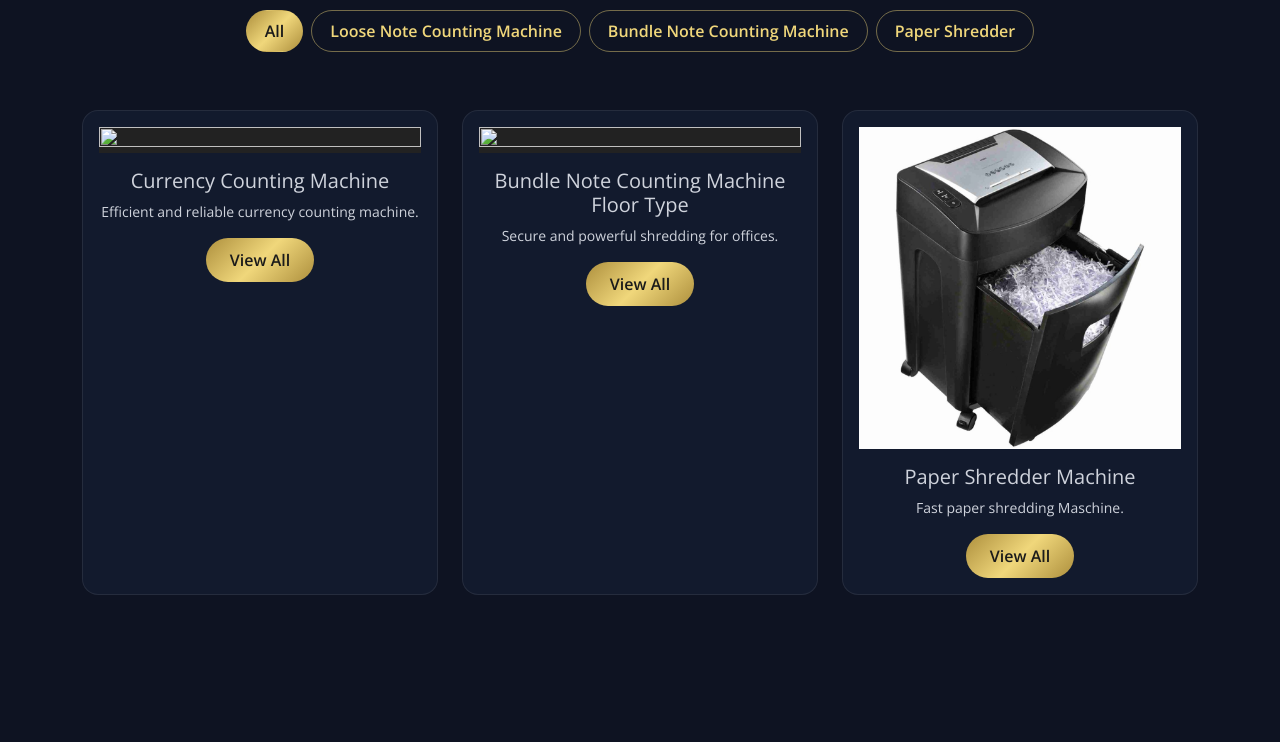
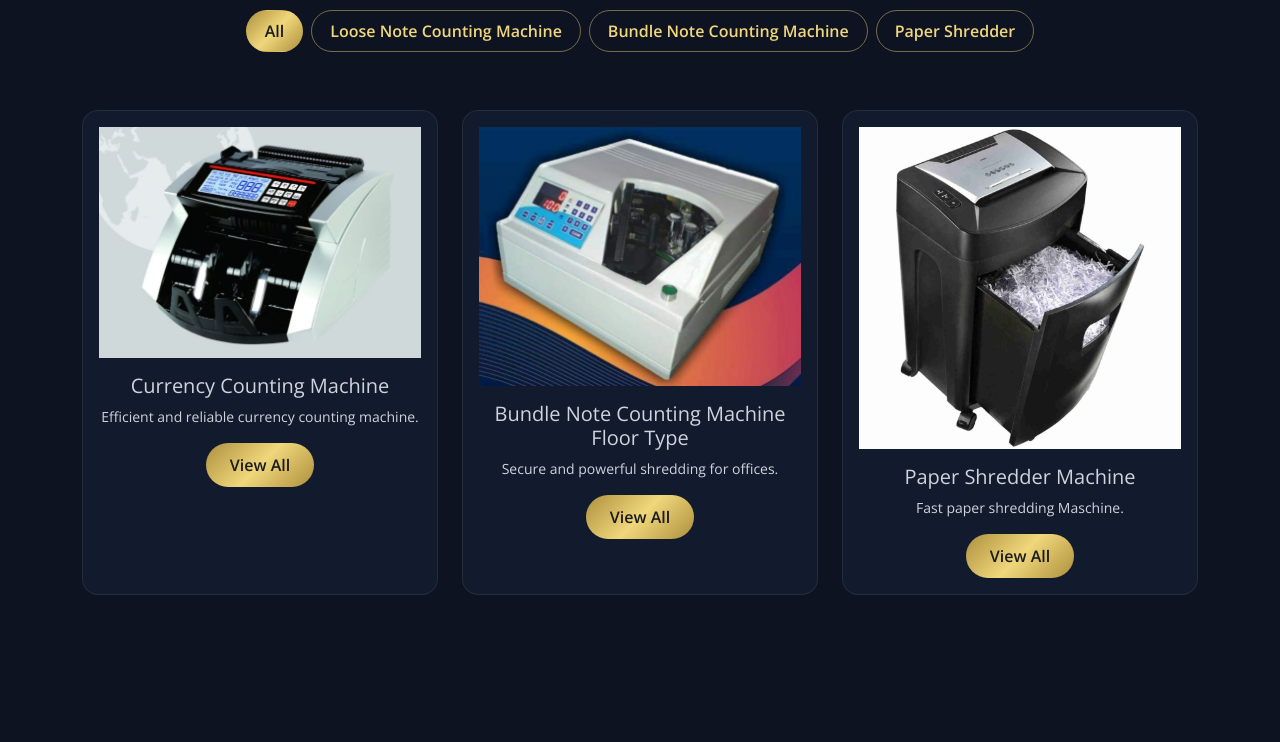
Before and after one commit to thevb24/superTech, a plain HTML site: page index.html in a window 1280 px wide. Shown: the part 1520-2262 px from the top of the page. Drawn offline with nearby package versions, Linux system fonts and the light colour scheme; the site is published under a folder, as on GitHub Pages, so addresses that start at the root find nothing.

Commit message:
Update index.html

```diff
--- a/index.html
+++ b/index.html
@@ -190,7 +190,7 @@
         <div class="col-md-4" data-cat="counter">
           <div class="product-card h-100 p-3">
             <div class="product-img">
-              <img src="/images/currenyCounting/sts-11/currencyCounting.JPG" style="width: 100%;" alt="">
+              <img src="images/currenyCounting/sts-11/currencyCounting.JPG" style="width: 100%;" alt="">
             </div>
             <h5 class="mt-3">Currency Counting Machine</h5>
             <p class="small">Efficient and reliable currency counting machine.</p>
@@ -201,7 +201,7 @@
         <div class="col-md-4" data-cat="bundle">
           <div class="product-card h-100 p-3">
             <div class="product-img">
-              <img src="/images/BundleTableTop.JPG" style="width: 100%;" alt="">
+              <img src="images/BundleTableTop.JPG" style="width: 100%;" alt="">
             </div>
             <h5 class="mt-3">Bundle Note Counting Machine Floor Type</h5>
             <p class="small">Secure and powerful shredding for offices.</p>
```
